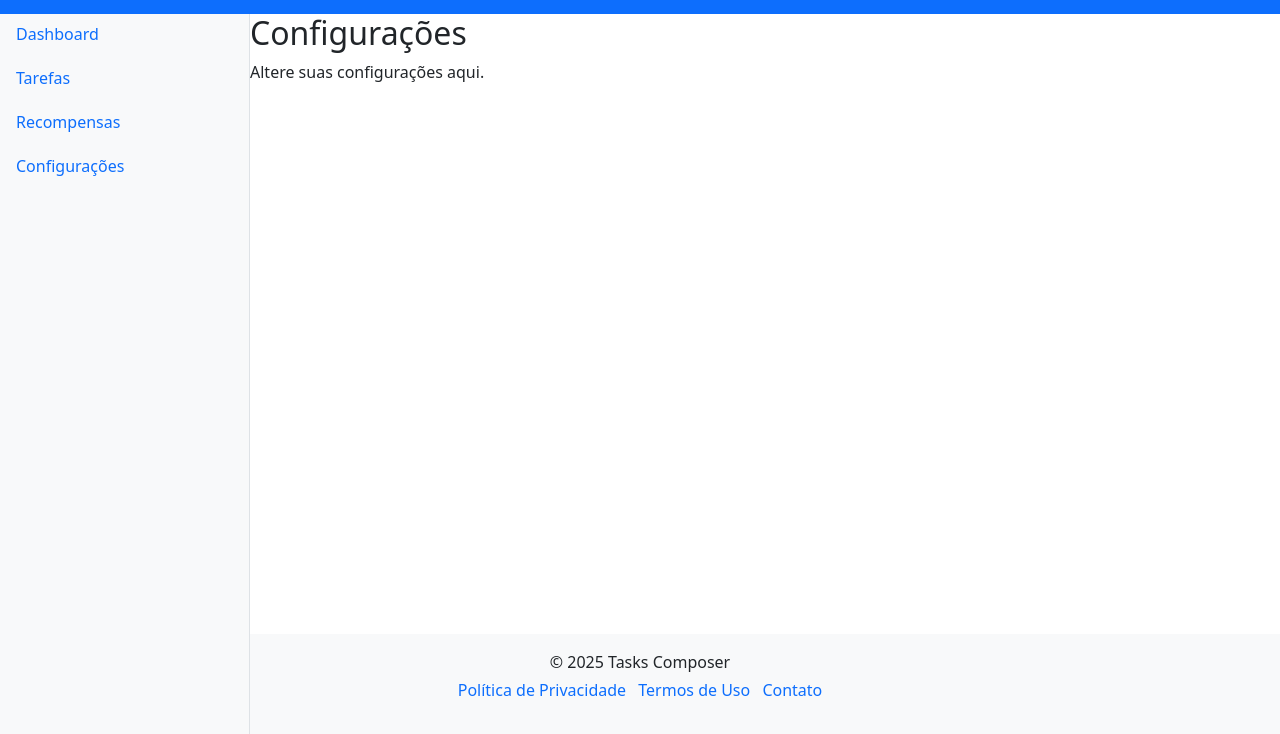
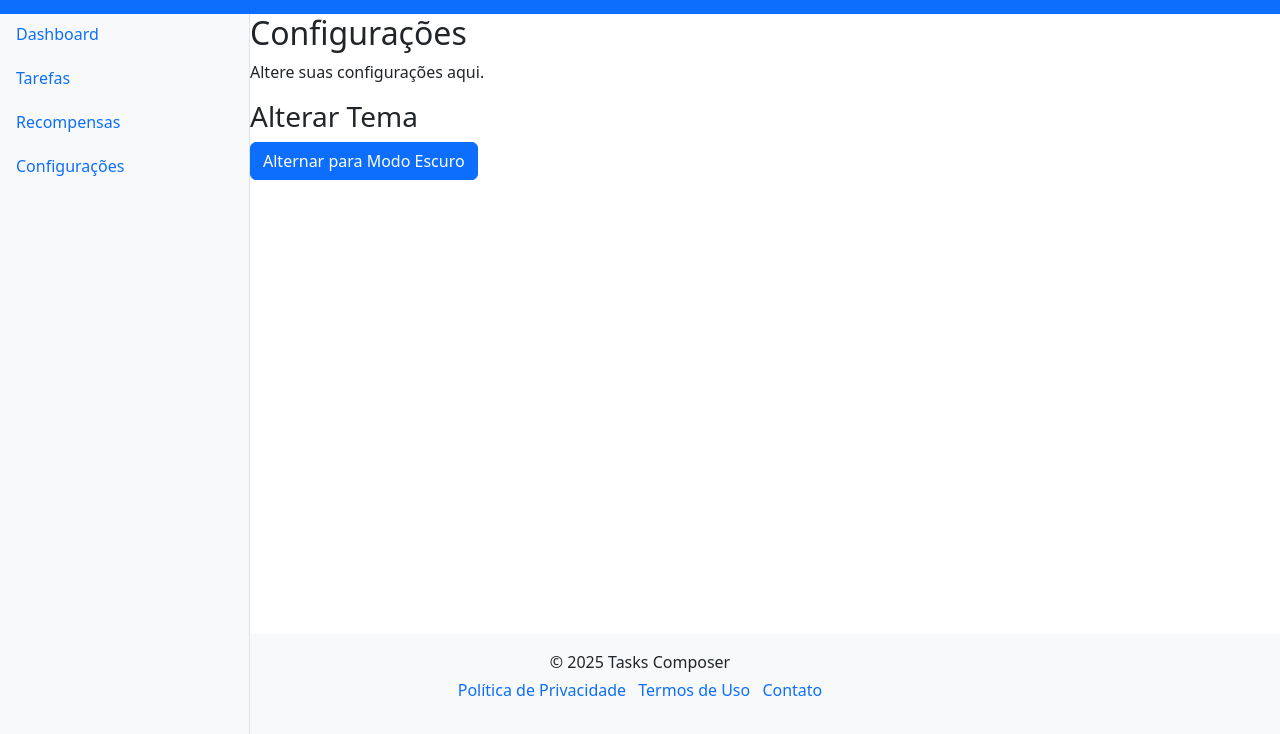
Before and after one commit to Gincaza/Tasks-Composer-ADC, a Django app: page /settings/ in a window 1280 px wide. Shown: the part 66-800 px from the top of the page. Run offline with Django 5.2, Linux system fonts and the light colour scheme; some libraries are stand-ins or nearby versions.

Commit message:
SCRUM-26-Alterar Tema (Modo Claro e Escuro)

```diff
--- a/core/static/css/layout.css
+++ b/core/static/css/layout.css
@@ -43,3 +43,26 @@ header {
         display: block;
     }
 }
+
+/* Estilos para o tema escuro */
+body.dark-theme {
+    background-color: #121212;
+    color: #ffffff;
+}
+
+body.dark-theme a {
+    color: #bb86fc;
+}
+
+body.dark-theme .btn {
+    background-color: #bb86fc;
+    color: #121212;
+}
+
+body.dark-theme .bg-light {
+    background-color: #1f1f1f !important;
+}
+
+body.dark-theme .border-end {
+    border-color: #333333 !important;
+}
--- /dev/null
+++ b/core/static/js/settings.js
@@ -0,0 +1,21 @@
+document.addEventListener('DOMContentLoaded', function () {
+    const toggleButton = document.getElementById('toggleThemeButton');
+    const currentTheme = localStorage.getItem('theme') || 'light';
+
+    if (currentTheme === 'dark') {
+        document.body.classList.add('dark-theme');
+        toggleButton.textContent = 'Alternar para Modo Claro';
+    }
+
+    toggleButton.addEventListener('click', function () {
+        if (document.body.classList.contains('dark-theme')) {
+            document.body.classList.remove('dark-theme');
+            localStorage.setItem('theme', 'light');
+            toggleButton.textContent = 'Alternar para Modo Escuro';
+        } else {
+            document.body.classList.add('dark-theme');
+            localStorage.setItem('theme', 'dark');
+            toggleButton.textContent = 'Alternar para Modo Claro';
+        }
+    });
+});
--- a/core/templates/settings.html
+++ b/core/templates/settings.html
@@ -1,6 +1,14 @@
 {% extends 'base.html' %}
+{% load static %}
 
 {% block content %}
 <h2>Configurações</h2>
 <p>Altere suas configurações aqui.</p>
+
+<div class="theme-toggle">
+    <h3>Alterar Tema</h3>
+    <button id="toggleThemeButton" class="btn btn-primary">Alternar para Modo Escuro</button>
+</div>
+
+<script src="{% static 'js/settings.js' %}"></script>
 {% endblock %}
```
